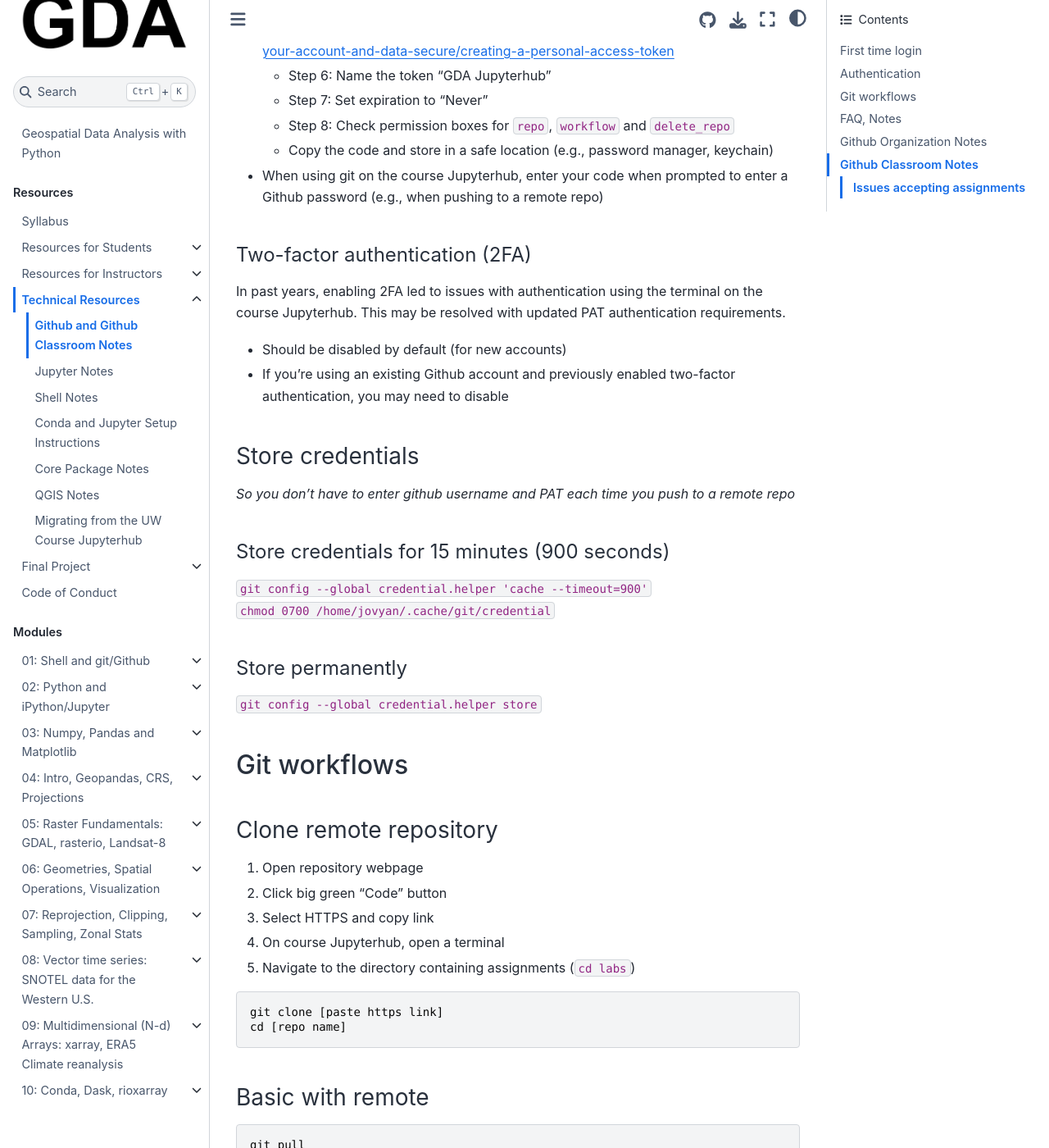
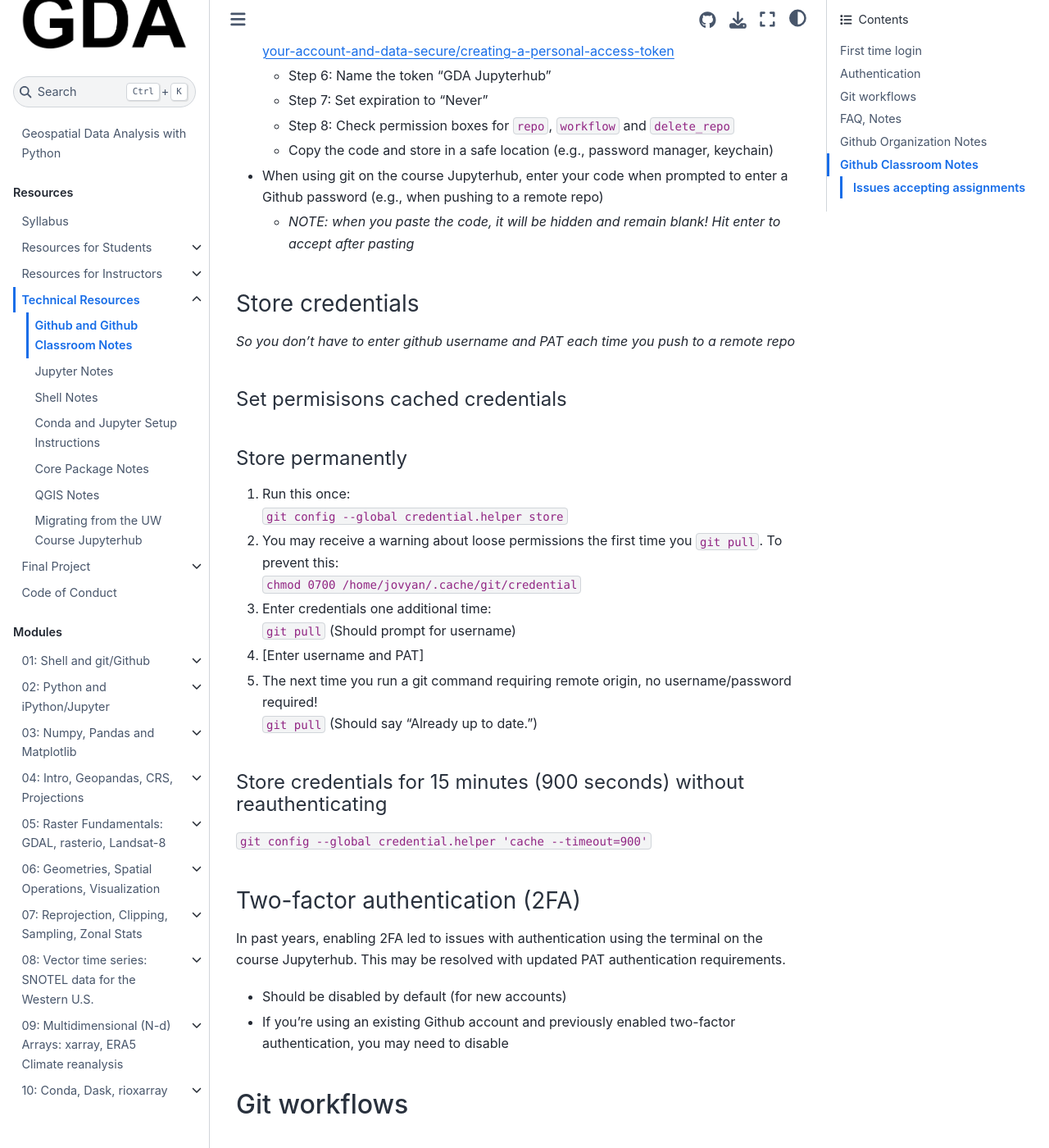
Before and after one commit to UW-GDA/jupyterbook, a Jupyter Book: the page built from book/resources/github.md, in a window 1280 px wide and 1400 px high, scrolled down 973 px. Shown: the whole window at 82% size. Built offline with Jupyter Book 1.0.4 settings and Sphinx 7.4.7 and the Sphinx Book theme 1.1.4, drawn with Linux system fonts in a browser that asks for light colours; pages that are not in the unit, such as notebooks, are missing from menus.

Commit message:
Update github.md
Improve credential caching workflow

```diff
--- a/book/resources/github.md
+++ b/book/resources/github.md
@@ -26,21 +26,32 @@ As of August 2021, Github disabled using passwords for remote command line acces
     * Step 8: Check permission boxes for `repo`, `workflow` and `delete_repo`
     * Copy the code and store in a safe location (e.g., password manager, keychain)
 * When using git on the course Jupyterhub, enter your code when prompted to enter a Github password (e.g., when pushing to a remote repo)
-
-#### Two-factor authentication (2FA)
-In past years, enabling 2FA led to issues with authentication using the terminal on the course Jupyterhub. This may be resolved with updated PAT authentication requirements.
-* Should be disabled by default (for new accounts)
-* If you're using an existing Github account and previously enabled two-factor authentication, you may need to disable
+    * *NOTE: when you paste the code, it will be hidden and remain blank! Hit enter to accept after pasting*
 
 ### Store credentials
 *So you don't have to enter github username and PAT each time you push to a remote repo*
 
-#### Store credentials for 15 minutes (900 seconds)
-`git config --global credential.helper 'cache --timeout=900'`
-`chmod 0700 /home/jovyan/.cache/git/credential`
+#### Set permisisons cached credentials
+
 
 #### Store permanently
+1. Run this once:
 `git config --global credential.helper store`
+1. You may receive a warning about loose permissions the first time you `git pull`.  To prevent this:
+`chmod 0700 /home/jovyan/.cache/git/credential`
+1. Enter credentials one additional time:
+`git pull` (Should prompt for username)
+1. [Enter username and PAT]
+1. The next time you run a git command requiring remote origin, no username/password required!
+`git pull` (Should say "Already up to date.")
+
+#### Store credentials for 15 minutes (900 seconds) without reauthenticating
+`git config --global credential.helper 'cache --timeout=900'`
+
+### Two-factor authentication (2FA)
+In past years, enabling 2FA led to issues with authentication using the terminal on the course Jupyterhub. This may be resolved with updated PAT authentication requirements.
+* Should be disabled by default (for new accounts)
+* If you're using an existing Github account and previously enabled two-factor authentication, you may need to disable
 
 ## Git workflows
 ### Clone remote repository
```
